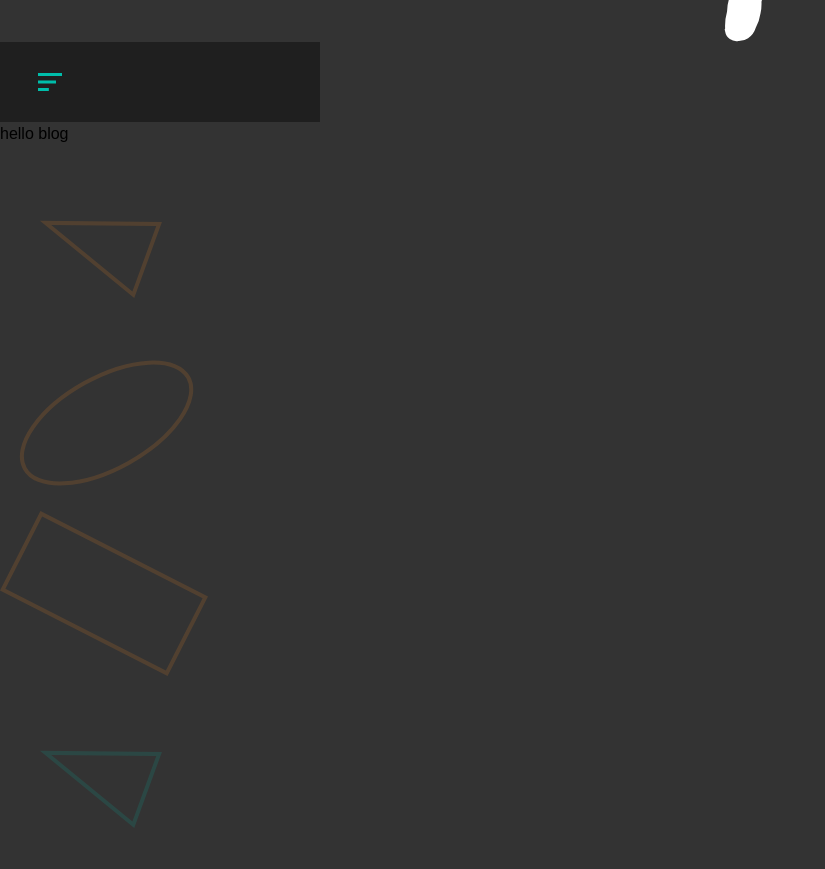
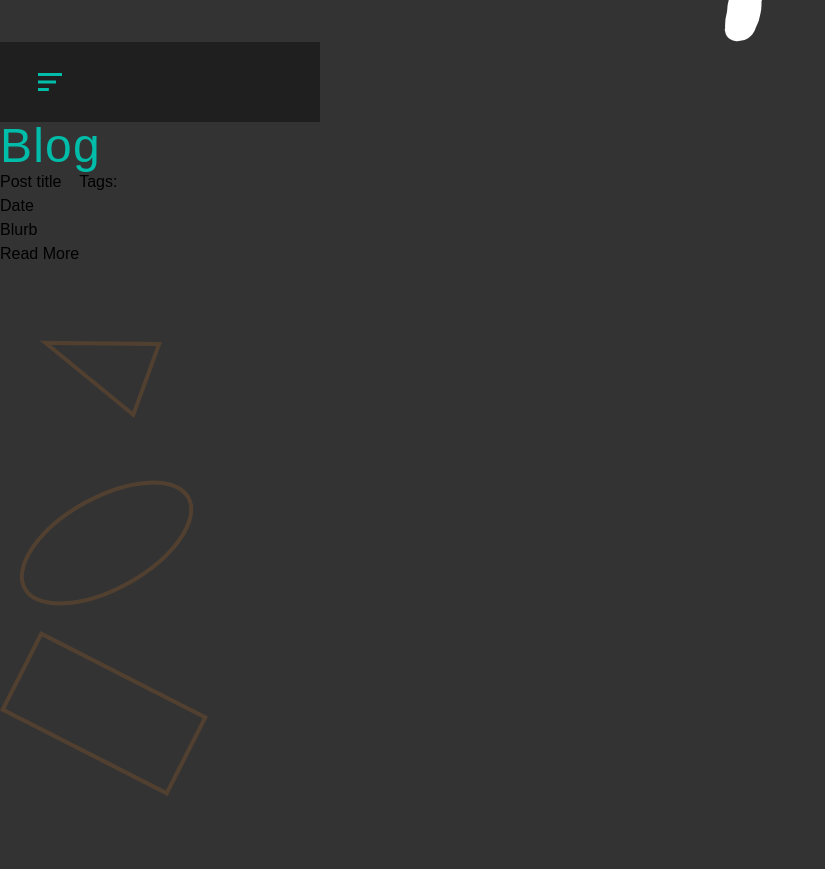
Before and after one commit to Sander-TB/React-Portfolio, a React (Create React App) app: page /blog in a window 1280 px wide. Shown: the part 820-1689 px from the top of the page, without its empty margins (0-825 px from the left). Built offline with nearby package versions, Linux system fonts and the light colour scheme.

Commit message:
WIP: Skeleton of blog page done, real data and layout next

```diff
--- a/src/pages/Blog.js
+++ b/src/pages/Blog.js
@@ -1,3 +1,20 @@
+import Heading from "../components/layout/Heading";
+
 export default function Blog() {
-	return <h1>hello blog</h1>;
+	return (
+		<>
+			<Heading content='Blog' />
+			<div className='flex'>
+				<main>
+					<h1>Post title</h1>
+					<p>Date</p>
+					<p>Blurb</p>
+					<button>Read More</button>
+				</main>
+				<aside>
+					<h3>Tags:</h3>
+				</aside>
+			</div>
+		</>
+	);
 }
```
